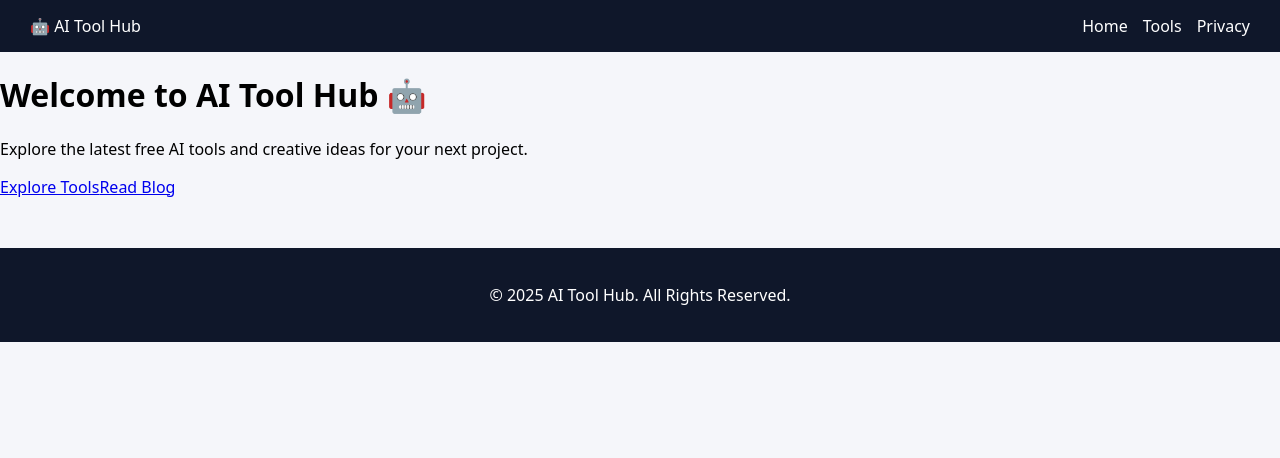
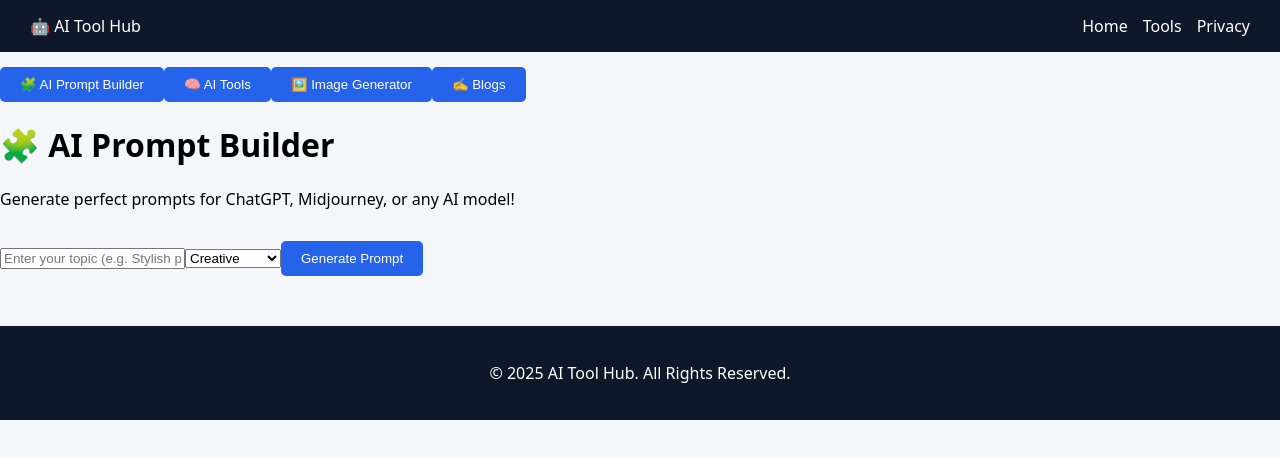
Before and after one commit to urduquoteshub/Ai-Tool-Hub-, a Next.js app: page / in a window 1280 px wide. Shown: the top 458 px of the page. Built offline with nearby package versions, Linux system fonts and the light colour scheme.

Commit message:
Update index.js

```diff
--- a/pages/index.js
+++ b/pages/index.js
@@ -1,20 +1,203 @@
-import Link from "next/link";
+import { useState } from "react";
 
 export default function Home() {
+  const [activeSection, setActiveSection] = useState("prompt");
+
   return (
-    <div className="min-h-screen flex flex-col items-center justify-center text-center p-6 bg-gray-50">
-      <h1 className="text-4xl font-bold mb-4 text-blue-700">Welcome to AI Tool Hub 🤖</h1>
-      <p className="text-lg mb-6 text-gray-700">
-        Explore the latest free AI tools and creative ideas for your next project.
-      </p>
-      <div className="space-x-4">
-        <Link href="/tools" className="bg-blue-600 text-white px-5 py-2 rounded-lg hover:bg-blue-700">
-          Explore Tools
-        </Link>
-        <Link href="/blog" className="bg-gray-200 px-5 py-2 rounded-lg hover:bg-gray-300">
-          Read Blog
-        </Link>
+    <div className="min-h-screen bg-gray-50">
+      {/* 🌐 Navbar */}
+      <nav className="bg-blue-600 text-white p-4 flex flex-wrap justify-center gap-4 shadow-md">
+        <button
+          onClick={() => setActiveSection("prompt")}
+          className={`px-3 py-2 rounded-lg ${activeSection === "prompt" ? "bg-blue-800" : ""}`}
+        >
+          🧩 AI Prompt Builder
+        </button>
+        <button
+          onClick={() => setActiveSection("tools")}
+          className={`px-3 py-2 rounded-lg ${activeSection === "tools" ? "bg-blue-800" : ""}`}
+        >
+          🧠 AI Tools
+        </button>
+        <button
+          onClick={() => setActiveSection("image")}
+          className={`px-3 py-2 rounded-lg ${activeSection === "image" ? "bg-blue-800" : ""}`}
+        >
+          🖼️ Image Generator
+        </button>
+        <button
+          onClick={() => setActiveSection("blogs")}
+          className={`px-3 py-2 rounded-lg ${activeSection === "blogs" ? "bg-blue-800" : ""}`}
+        >
+          ✍️ Blogs
+        </button>
+      </nav>
+
+      {/* 🧩 Sections */}
+      <div className="p-6">
+        {activeSection === "prompt" && <PromptBuilder />}
+        {activeSection === "tools" && <AiTools />}
+        {activeSection === "image" && <ImageGenerator />}
+        {activeSection === "blogs" && <Blogs />}
       </div>
     </div>
   );
-    }
+}
+
+/* 🧱 Components below same file me honge */
+
+// 🧩 AI Prompt Builder
+function PromptBuilder() {
+  const [topic, setTopic] = useState("");
+  const [tone, setTone] = useState("Creative");
+  const [result, setResult] = useState("");
+
+  const generatePrompt = () => {
+    if (!topic) return setResult("⚠️ Please enter a topic first!");
+    const templates = [
+      `Write a ${tone} and detailed prompt for ${topic}. Include visual and emotional context.`,
+      `Create a ${tone} Midjourney prompt about ${topic} with imaginative details.`,
+      `Generate a ${tone} ChatGPT prompt that helps describe ${topic} in a powerful way.`,
+      `Design a ${tone} AI prompt for ${topic}, adding cinematic mood and story depth.`,
+    ];
+    const randomPrompt = templates[Math.floor(Math.random() * templates.length)];
+    setResult(randomPrompt);
+  };
+
+  return (
+    <div className="text-center">
+      <h1 className="text-3xl font-bold mb-4 text-blue-700">🧩 AI Prompt Builder</h1>
+      <p className="text-gray-600 mb-6 max-w-md mx-auto">
+        Generate perfect prompts for ChatGPT, Midjourney, or any AI model!
+      </p>
+
+      <div className="flex flex-col gap-4 w-full max-w-md mx-auto">
+        <input
+          type="text"
+          placeholder="Enter your topic (e.g. Stylish photo ideas)"
+          className="border rounded-lg p-3"
+          value={topic}
+          onChange={(e) => setTopic(e.target.value)}
+        />
+
+        <select
+          className="border rounded-lg p-3"
+          value={tone}
+          onChange={(e) => setTone(e.target.value)}
+        >
+          <option>Creative</option>
+          <option>Professional</option>
+          <option>Funny</option>
+          <option>Serious</option>
+          <option>Emotional</option>
+        </select>
+
+        <button
+          onClick={generatePrompt}
+          className="bg-blue-600 text-white p-3 rounded-lg hover:bg-blue-700"
+        >
+          Generate Prompt
+        </button>
+
+        {result && (
+          <div className="mt-6 bg-white shadow-md p-4 rounded-lg text-gray-800">
+            <h2 className="font-semibold mb-2">✨ Your Prompt:</h2>
+            <p>{result}</p>
+          </div>
+        )}
+      </div>
+    </div>
+  );
+}
+
+// 🧠 AI Tools Section
+function AiTools() {
+  return (
+    <div className="text-center">
+      <h1 className="text-3xl font-bold text-blue-700 mb-4">🧠 AI Tools</h1>
+      <p className="text-gray-600 mb-8 max-w-2xl mx-auto">
+        Explore amazing AI platforms that help you generate content and boost creativity.
+      </p>
+
+      <div className="grid md:grid-cols-2 gap-6 max-w-4xl mx-auto">
+        <div className="bg-white p-6 shadow rounded-lg">
+          <h2 className="text-xl font-semibold mb-2">ChatGPT</h2>
+          <p className="text-gray-600 mb-3">
+            Advanced conversational AI for text, coding, and idea generation.
+          </p>
+          <a href="https://chat.openai.com" target="_blank" className="text-blue-600 hover:underline">
+            Try ChatGPT →
+          </a>
+        </div>
+
+        <div className="bg-white p-6 shadow rounded-lg">
+          <h2 className="text-xl font-semibold mb-2">Midjourney</h2>
+          <p className="text-gray-600 mb-3">
+            Generate stunning AI art with text-based prompts.
+          </p>
+          <a href="https://midjourney.com" target="_blank" className="text-blue-600 hover:underline">
+            Try Midjourney →
+          </a>
+        </div>
+      </div>
+    </div>
+  );
+}
+
+// 🖼️ Image Generator Section
+function ImageGenerator() {
+  return (
+    <div className="text-center">
+      <h1 className="text-3xl font-bold text-blue-700 mb-4">🖼️ AI Image Generator</h1>
+      <p className="text-gray-600 mb-8 max-w-2xl mx-auto">
+        Create AI-generated images instantly using the best tools.
+      </p>
+
+      <ul className="space-y-3 max-w-md mx-auto">
+        <li>
+          <a href="https://lexica.art" target="_blank" className="text-blue-600 hover:underline">
+            🎨 Lexica Art
+          </a>
+        </li>
+        <li>
+          <a href="https://playground.ai" target="_blank" className="text-blue-600 hover:underline">
+            🧠 Playground AI
+          </a>
+        </li>
+        <li>
+          <a href="https://ideogram.ai" target="_blank" className="text-blue-600 hover:underline">
+            🪄 Ideogram AI
+          </a>
+        </li>
+      </ul>
+    </div>
+  );
+}
+
+// ✍️ Blogs Section
+function Blogs() {
+  return (
+    <div className="text-center">
+      <h1 className="text-3xl font-bold text-blue-700 mb-4">✍️ AI Blog & Insights</h1>
+      <p className="text-gray-600 mb-8 max-w-2xl mx-auto">
+        Stay updated with the latest AI tools, tutorials, and creative guides.
+      </p>
+
+      <div className="space-y-6 max-w-3xl mx-auto">
+        <div className="bg-white shadow p-6 rounded-lg text-left">
+          <h2 className="text-xl font-semibold mb-2">Top 5 Free AI Tools for 2025</h2>
+          <p className="text-gray-600">
+            Explore powerful AI platforms that can help with writing, image generation, and automation.
+          </p>
+        </div>
+
+        <div className="bg-white shadow p-6 rounded-lg text-left">
+          <h2 className="text-xl font-semibold mb-2">How to Write Better AI Prompts</h2>
+          <p className="text-gray-600">
+            Master the art of prompt engineering to get better results from ChatGPT and Midjourney.
+          </p>
+        </div>
+      </div>
+    </div>
+  );
+      }
```
